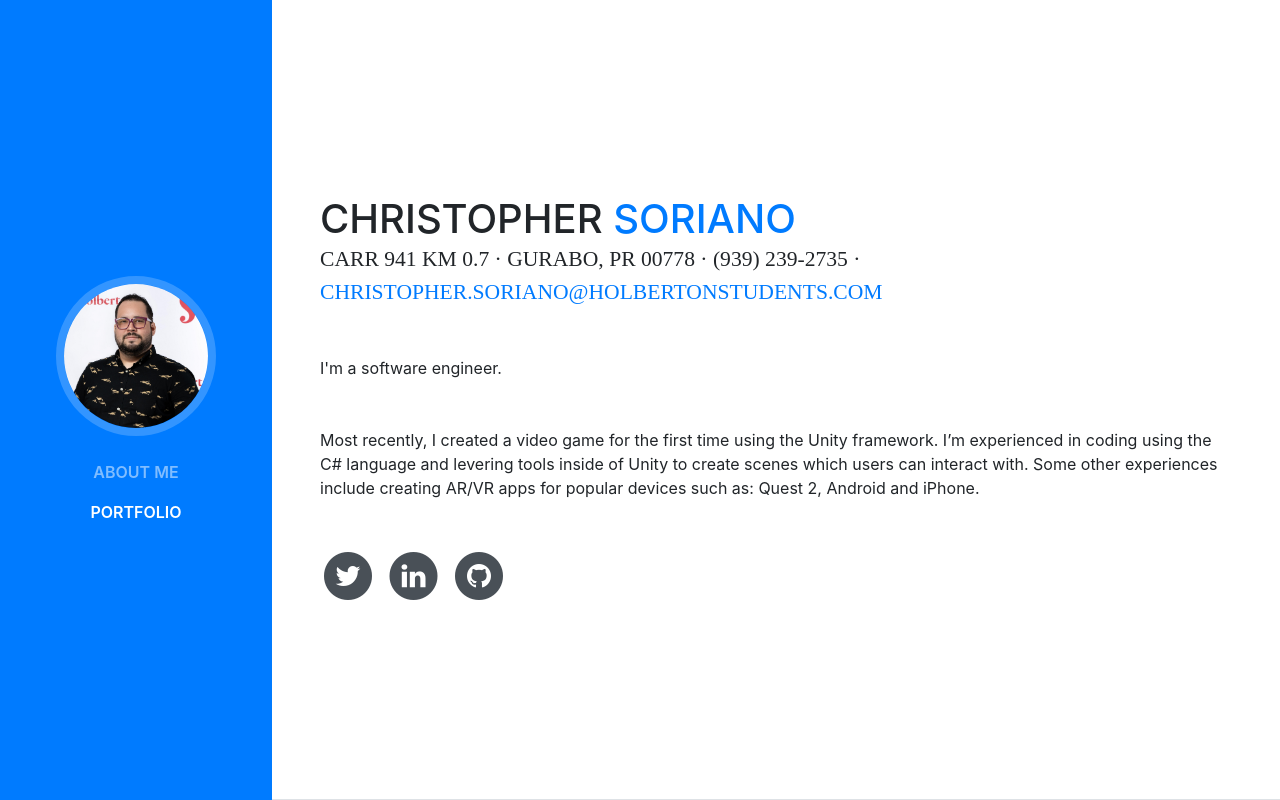
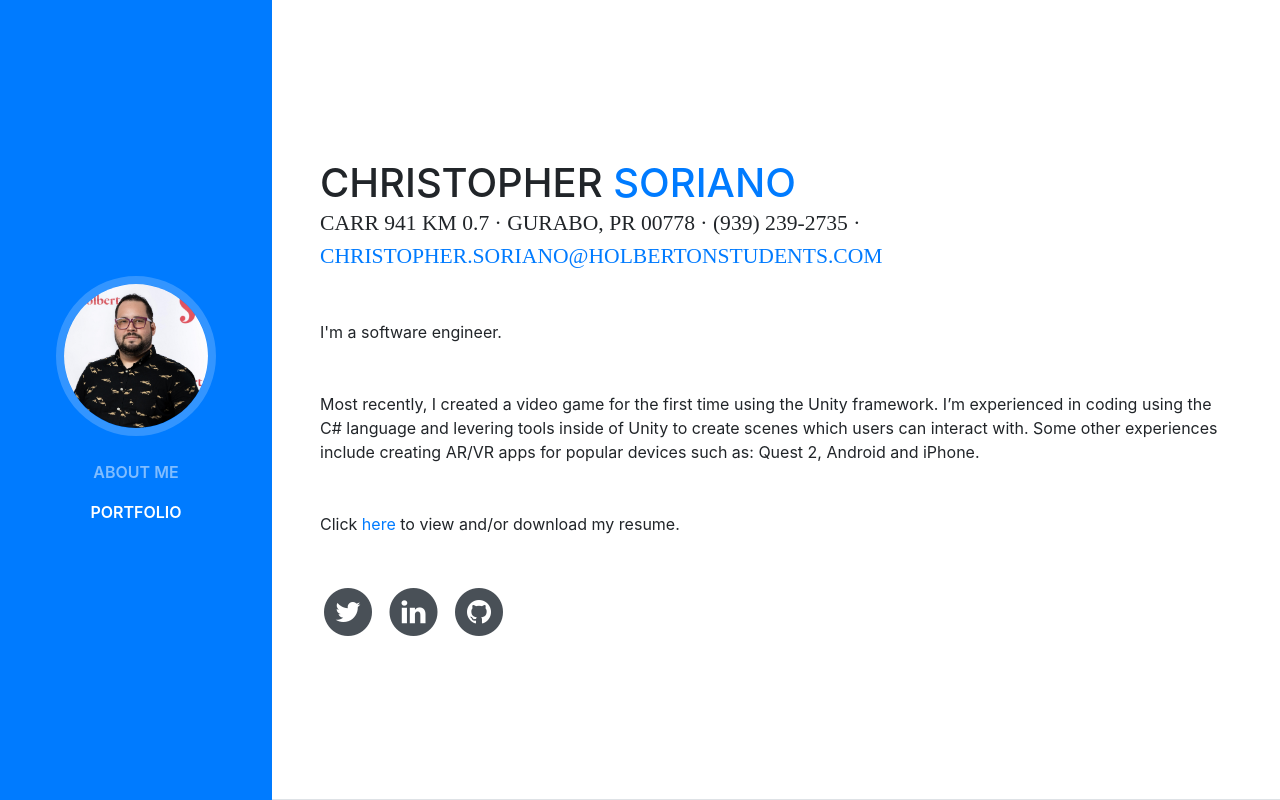
Before and after one commit to csoriano2832/csoriano2832.github.io, a website with bundled scripts: page index.html in a window 1280 px wide. Shown: the top 800 px of the page. Built offline with nearby package versions, Linux system fonts and the light colour scheme; a web font is replaced by a local one.

Commit message:
Add resume to site

```diff
--- a/index.html
+++ b/index.html
@@ -61,6 +61,7 @@
           </div>
           <p class="mb-5">I'm a software engineer.</p>
           <p class="mb-5">Most recently, I created a video game for the first time using the Unity framework. I’m experienced in coding using the C# language and levering tools inside of Unity to create scenes which users can interact with. Some other experiences include creating AR/VR apps for popular devices such as: Quest 2, Android and iPhone.</p>
+          <p class="mb-5">Click <a href="#">here</a> to view and/or download my resume.</p>
           <ul class="list-inline list-social-icons mb-0">
             <li class="list-inline-item">
               <a href="https://twitter.com/SorianoFSSE">
```
